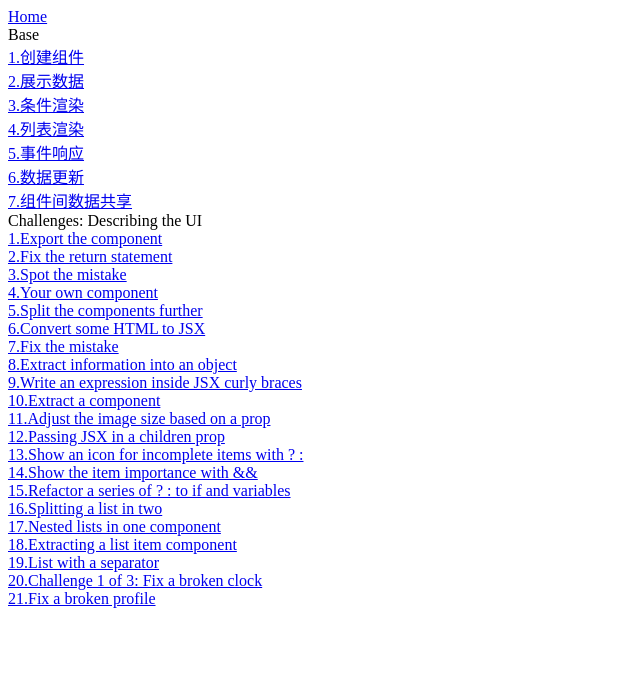
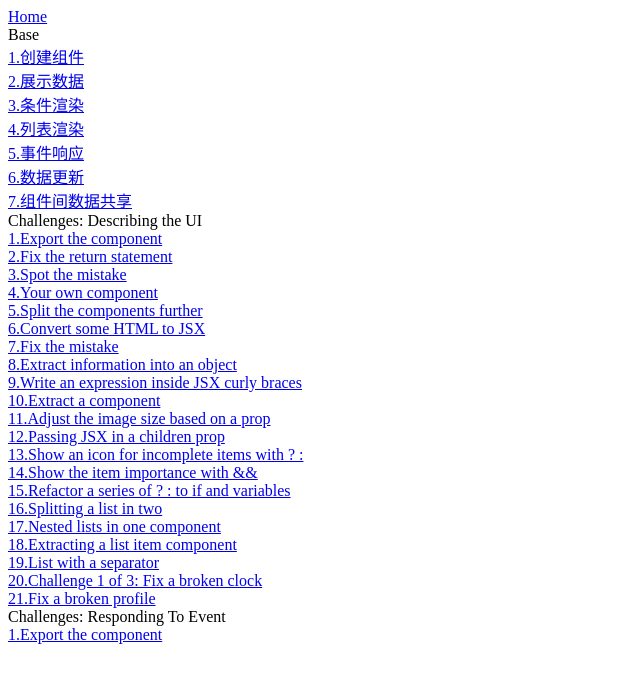
Before and after one commit to qazwsx9288/react-learn-101, a React (Vite) app: page / in a window 1280 px wide. Shown: the top 682 px of the page, without its empty margins (0-640 px from the left). Built offline with nearby package versions, Linux system fonts and the light colour scheme.

Commit message:
feat: res 01 completed

```diff
--- a/src/pages/home.tsx
+++ b/src/pages/home.tsx
@@ -29,12 +29,17 @@ export default function Home() {
   // pagse list
   const basePageList: PageType[] = loadPage('/base')
   const uiPageList: PageType[] = loadPage('/describing-the-ui')
+  const respondingList: PageType[] = loadPage('/responding-to-event')
 
   return (
     <>
       <div className="p-4">
         <Chapter name="Base" pageList={basePageList} />
         <Chapter name="Challenges: Describing the UI" pageList={uiPageList} />
+        <Chapter
+          name="Challenges: Responding To Event"
+          pageList={respondingList}
+        />
       </div>
     </>
   )
--- /dev/null
+++ b/src/pages/responding-to-event/01/index.tsx
@@ -0,0 +1,18 @@
+export const pageTitle = 'Export the component'
+
+export default function LightSwitch() {
+  function handleClick() {
+    const bodyStyle = document.body.style
+    if (bodyStyle.backgroundColor === 'black') {
+      bodyStyle.backgroundColor = 'white'
+    } else {
+      bodyStyle.backgroundColor = 'black'
+    }
+  }
+
+  return (
+    <button className="bg-white p-2" onClick={handleClick}>
+      Toggle the lights
+    </button>
+  )
+}
```
Also changed, not shown: src/pages/responding-to-event/01/README.md (added).
